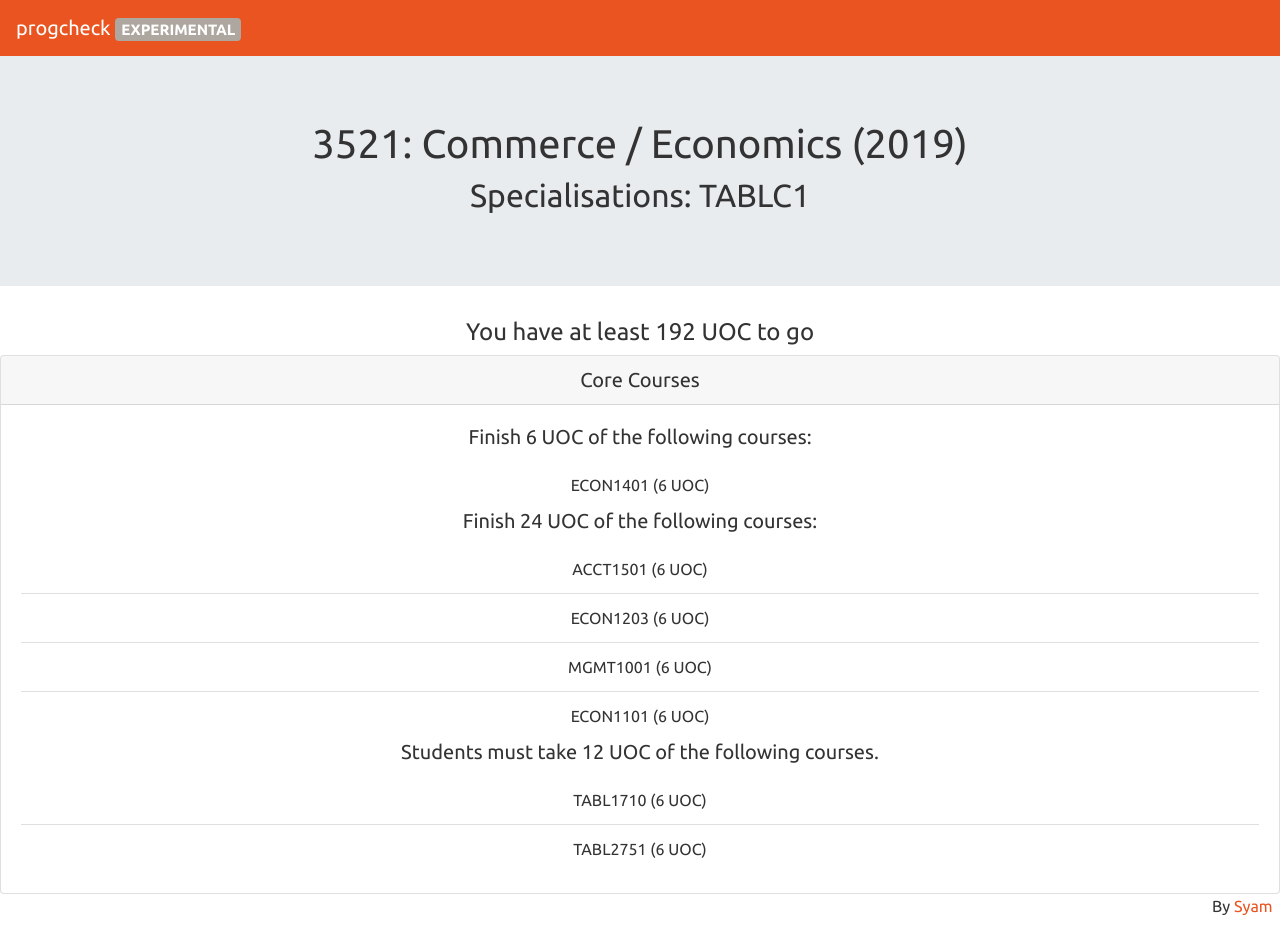
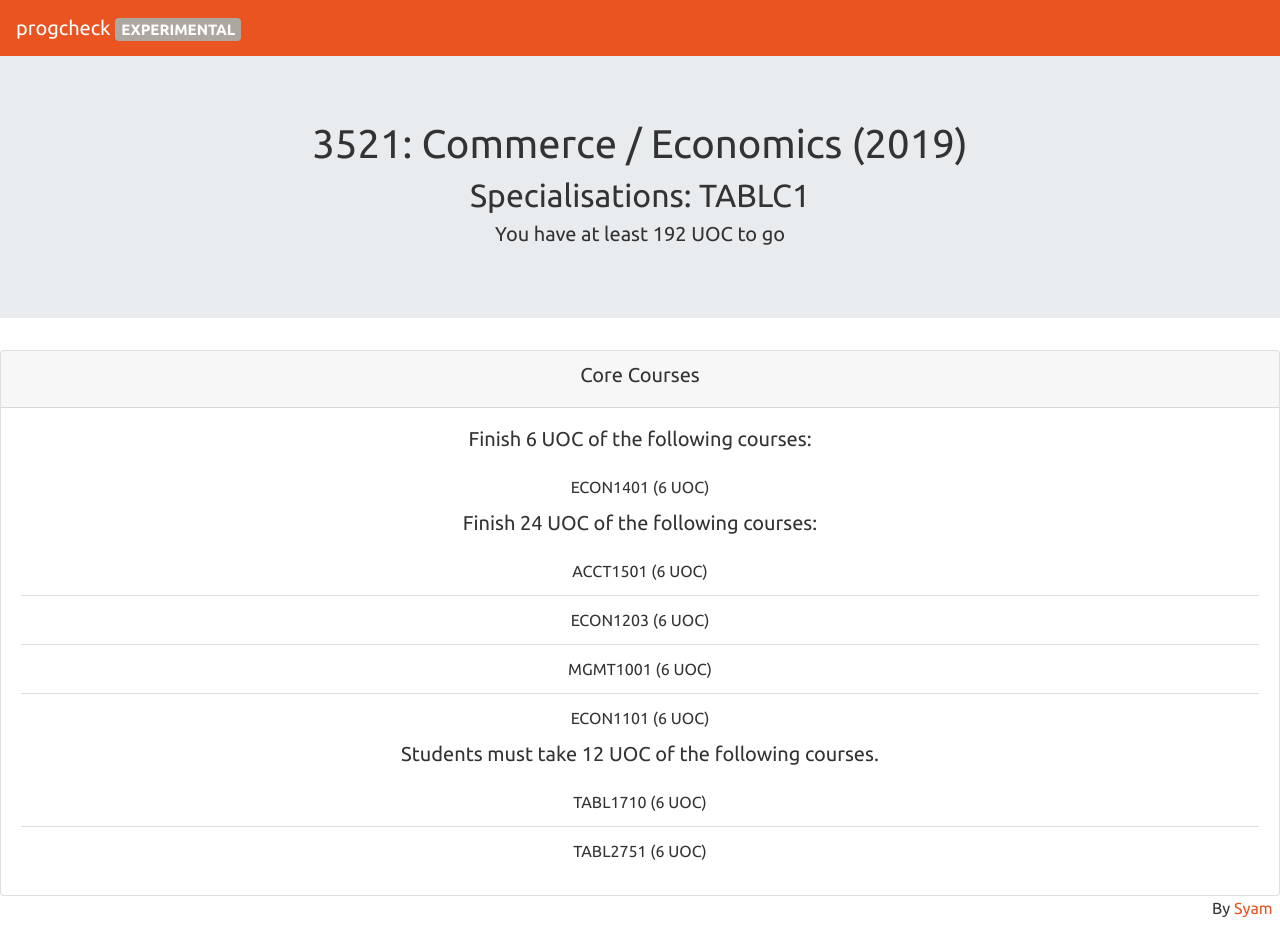
Before and after one commit to Siyer2/progression-check-frontend, a React (Vite) app: page /results in a window 1280 px wide. Built offline with nearby package versions, Linux system fonts and the light colour scheme.

Commit message:
Made the rule a container

```diff
--- a/src/components/Outputs.jsx
+++ b/src/components/Outputs.jsx
@@ -5,7 +5,8 @@ import {
     Card,
     ListGroup,
     OverlayTrigger,
-    Tooltip
+    Tooltip,
+    Accordion
 } from 'react-bootstrap';
 
 import fakeRequirements from '../fakeRequirements.json';
@@ -20,7 +21,7 @@ function CoreCourses(props) {
     console.log("requirements", props.coreCourses);
     const coreCourseOutputs = props.coreCourses.map((coreRequirement, i) => {
         return (
-            <>
+            <div key={i} >
                 <OverlayTrigger
                     key={'top'}
                     placement={'top'}
@@ -50,25 +51,31 @@ function CoreCourses(props) {
                         return (<ListGroup.Item key={i + course.M.code.S}>{course.M.code.S} ({course.M.credit_points.S} UOC)</ListGroup.Item>)
                     })}
                 </ListGroup>
-            </>
+            </div >
         )
     });
 
     return (
         <Card>
-            <Card.Header as="h5">Core Courses</Card.Header>
-            <Card.Body>
-                {coreCourseOutputs}
-            </Card.Body>
+            <Accordion.Toggle as={Card.Header} eventKey="0">
+                <h5>
+                    Core Courses
+                </h5>
+            </Accordion.Toggle>
+            <Accordion.Collapse eventKey="0">
+                <Card.Body>
+                    {coreCourseOutputs}
+                </Card.Body>
+            </Accordion.Collapse>
         </Card>
     )
 }
 
 function Rules(props) {
     return (
-        <>
-            {props.requirements.coreCourses.length && <CoreCourses coreCourses={props.requirements.coreCourses}/>}
-        </>
+        <Accordion defaultActiveKey="0">
+            {props.requirements.coreCourses.length && <CoreCourses coreCourses={props.requirements.coreCourses} />}
+        </Accordion>
     )
 }
 
@@ -81,10 +88,10 @@ function Outputs(props) {
                     <h1>{`${fakeRequirements.code}: ${fakeRequirements.title} (${fakeRequirements.implementation_year})`}</h1>
                     {fakeRequirements.specialisations.length && <h2>Specialisations: {fakeRequirements.specialisations.join(', ')}</h2>}
                 </Container>
+                <h5>
+                    You have at least {fakeRequirements.minimumUOC} UOC to go
+                </h5>
             </Jumbotron>
-            <h4>
-                You have at least {fakeRequirements.minimumUOC} UOC to go
-            </h4>
             <Rules requirements={fakeRequirements}/>
         </>
     )
```
